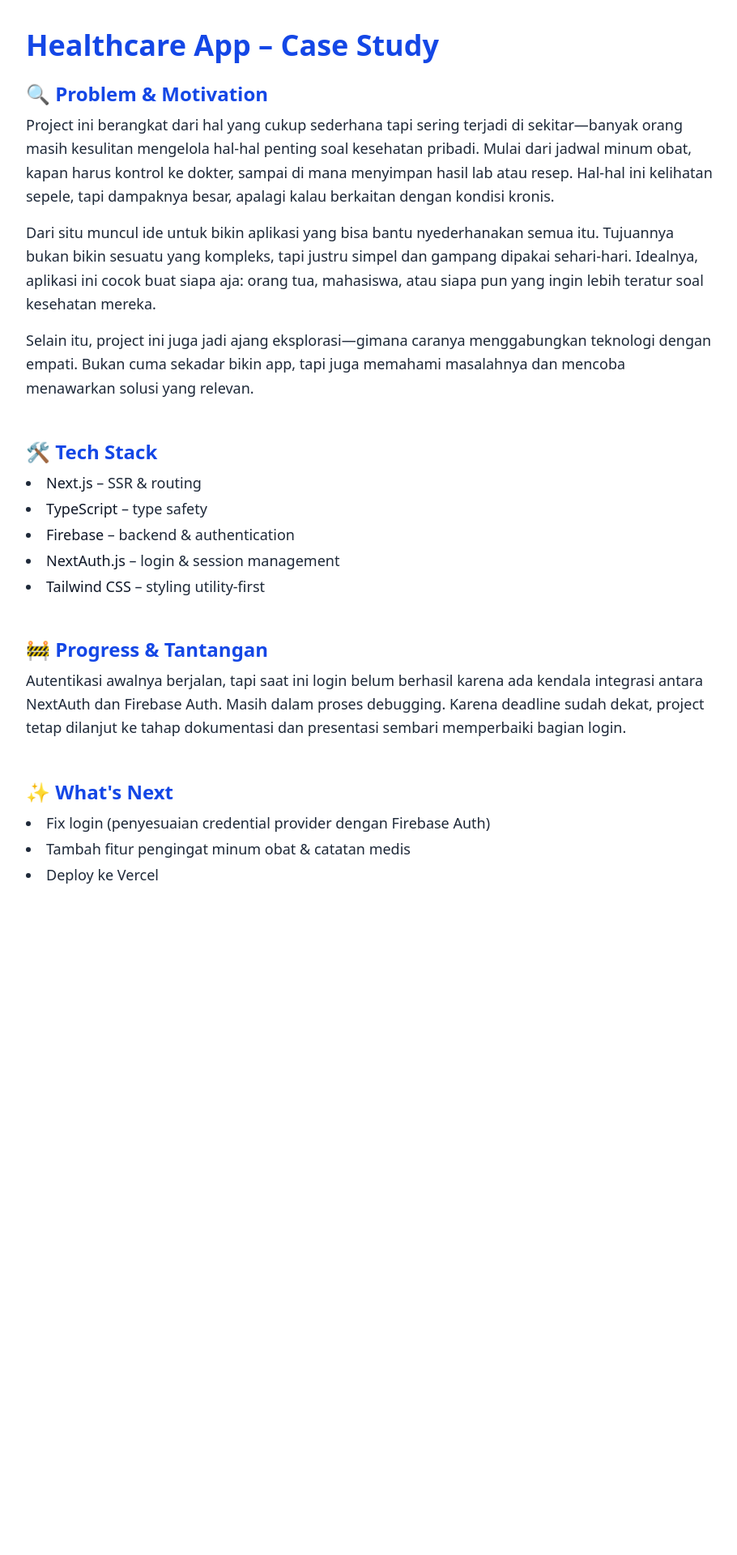
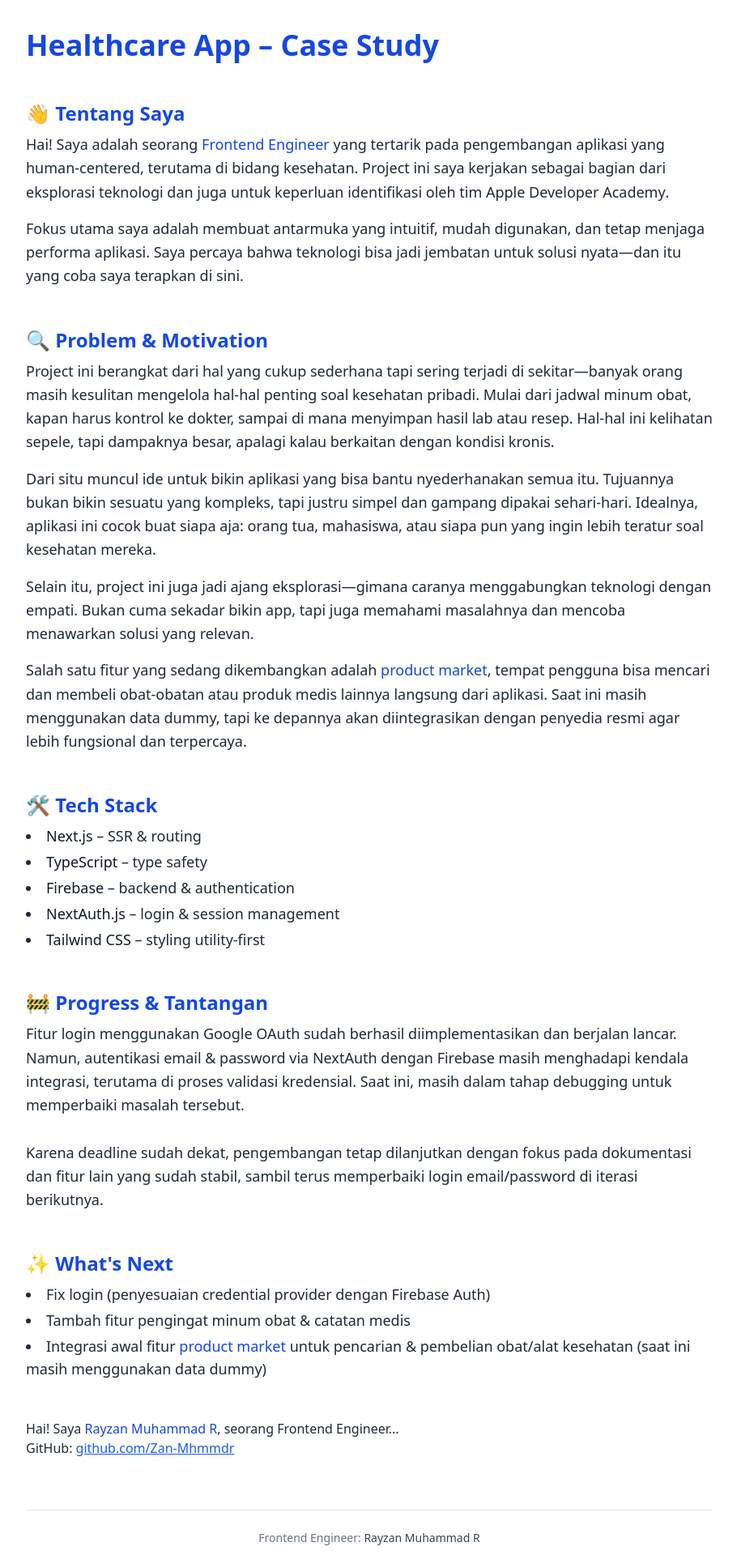
Before and after one commit to Zan-Mhmmdr/health-care-app, a Next.js app: page /about in a window 1280 px wide. Shown: the part 80-2000 px from the top of the page at 81% size, without its empty margins (184-1094 px from the left). Before the commit the page ends 1270 px from the top, so only its background shows below. Built offline with nearby package versions, Linux system fonts and the light colour scheme; no server answers.

Commit message:
ready to deploy at vercel

```diff
--- a/package.json
+++ b/package.json
@@ -12,6 +12,7 @@
     "@radix-ui/react-label": "^2.1.4",
     "@radix-ui/react-slot": "^1.2.0",
     "bcrypt": "^6.0.0",
+    "bcryptjs": "^3.0.2",
     "class-variance-authority": "^0.7.1",
     "clsx": "^2.1.1",
     "firebase": "^11.7.1",
--- a/src/app/about/page.tsx
+++ b/src/app/about/page.tsx
@@ -2,7 +2,22 @@
 export default function AboutThisProject() {
     return (
         <main className="max-w-4xl mx-auto px-6 py-12 text-gray-800">
-            <h1 className="text-4xl font-bold text-blue-700 mb-6">Healthcare App – Case Study</h1>
+            <h1 className="text-4xl font-bold text-blue-700 mb-12">Healthcare App – Case Study</h1>
+
+            {/* Author Introduction */}
+            <section className="mb-12">
+                <h2 className="text-2xl font-semibold text-blue-700 mb-2">👋 Tentang Saya</h2>
+                <div className="space-y-4 text-lg leading-relaxed">
+                    <p>
+                        Hai! Saya adalah seorang <span className="font-medium text-blue-700">Frontend Engineer</span> yang tertarik pada pengembangan aplikasi yang human-centered, terutama di bidang kesehatan.
+                        Project ini saya kerjakan sebagai bagian dari eksplorasi teknologi dan juga untuk keperluan identifikasi oleh tim <span className="font-medium">Apple Developer Academy</span>.
+                    </p>
+                    <p>
+                        Fokus utama saya adalah membuat antarmuka yang intuitif, mudah digunakan, dan tetap menjaga performa aplikasi. Saya percaya bahwa teknologi bisa jadi jembatan untuk solusi nyata—dan itu yang coba saya terapkan di sini.
+                    </p>
+                </div>
+            </section>
+
 
             {/* Problem & Motivation */}
             <section className="mb-12">
@@ -23,6 +38,11 @@ export default function AboutThisProject() {
                         Selain itu, project ini juga jadi ajang eksplorasi—gimana caranya menggabungkan teknologi dengan empati. Bukan cuma
                         sekadar bikin app, tapi juga memahami masalahnya dan mencoba menawarkan solusi yang relevan.
                     </p>
+                    <p>
+                        Salah satu fitur yang sedang dikembangkan adalah <span className="font-medium text-blue-700">product market</span>,
+                        tempat pengguna bisa mencari dan membeli obat-obatan atau produk medis lainnya langsung dari aplikasi. Saat ini
+                        masih menggunakan data dummy, tapi ke depannya akan diintegrasikan dengan penyedia resmi agar lebih fungsional dan terpercaya.
+                    </p>
                 </div>
             </section>
 
@@ -39,14 +59,19 @@ export default function AboutThisProject() {
             </section>
 
             {/* Progress & Challenges */}
-            <section className="mb-12">
+            <section id="progress-challenges" className="mb-12">
                 <h2 className="text-2xl font-semibold text-blue-700 mb-2">🚧 Progress & Tantangan</h2>
+
+                {/* Catatan deadline & fokus pengembangan */}
                 <p className="text-lg leading-relaxed">
-                    Autentikasi awalnya berjalan, tapi saat ini login belum berhasil karena ada kendala integrasi antara NextAuth dan
-                    Firebase Auth. Masih dalam proses debugging. Karena deadline sudah dekat, project tetap dilanjut ke tahap dokumentasi
-                    dan presentasi sembari memperbaiki bagian login.
+                    Fitur login menggunakan Google OAuth sudah berhasil diimplementasikan dan berjalan lancar. Namun, autentikasi email & password via NextAuth dengan Firebase masih menghadapi kendala integrasi, terutama di proses validasi kredensial. Saat ini, masih dalam tahap debugging untuk memperbaiki masalah tersebut.
+                    <br /><br />
+
+                    {/* Fokus pengembangan menjelang deadline */}
+                    Karena deadline sudah dekat, pengembangan tetap dilanjutkan dengan fokus pada dokumentasi dan fitur lain yang sudah stabil, sambil terus memperbaiki login email/password di iterasi berikutnya.
                 </p>
             </section>
+
 
             {/* What's Next */}
             <section className="mb-12">
@@ -54,9 +79,27 @@ export default function AboutThisProject() {
                 <ul className="list-disc list-inside space-y-1 text-lg">
                     <li>Fix login (penyesuaian credential provider dengan Firebase Auth)</li>
                     <li>Tambah fitur pengingat minum obat & catatan medis</li>
-                    <li>Deploy ke Vercel</li>
+                    <li>Integrasi awal fitur <span className="font-medium text-blue-700">product market</span> untuk pencarian & pembelian obat/alat kesehatan (saat ini masih menggunakan data dummy)</li>
                 </ul>
             </section>
+
+
+            <p>
+                Hai! Saya <span className="font-medium text-blue-700">Rayzan Muhammad R</span>, seorang Frontend Engineer...
+            </p>
+            <p>
+                GitHub: <a href="https://github.com/Zan-Mhmmdr" className="text-blue-600 underline">github.com/Zan-Mhmmdr</a>
+            </p>
+
+
+            {/* Credits */}
+            <section className="mt-16 border-t pt-6 text-sm text-gray-500 text-center">
+                <p>Frontend Engineer: <span className="font-medium text-gray-700">Rayzan Muhammad R</span></p>
+
+            </section>
+
         </main>
+
+
     );
 }
--- a/src/app/api/auth/[...nextauth]/route.ts
+++ b/src/app/api/auth/[...nextauth]/route.ts
@@ -18,29 +18,31 @@ const authOptions: NextAuthOptions = {
                 password: { label: "Password", type: "password" },
             },
             async authorize(credentials) {
-                try {
+                console.log('Credentials:', credentials);
                 if (!credentials?.email || !credentials?.password) {
+                    console.log('No credentials provided');
                     return null;
                 }
 
                 const user = await login({ email: credentials.email });
+                console.log('User:', user);
+
                 if (!user) return null;
 
-                    const isValid = await compare(credentials.password, user.password);
-                    if (!isValid) return null;
+                // Bypass dulu untuk testing:
+                const isValid = credentials.password === user.password;
 
-                    // return only necessary fields
+                if (!isValid) {
+                    console.log('Password not match');
+                    return null;
+                }
+
                 return {
                     id: user.id,
                     name: user.name,
                     email: user.email,
                     role: user.role,
                 };
-
-                } catch (err) {
-                    console.error("❌ ERROR in authorize():", err);
-                    return null;
-                }
             }
 
 
--- a/src/app/page.tsx
+++ b/src/app/page.tsx
@@ -1,6 +1,7 @@
 // app/page.tsx
 import React from 'react';
 import Head from 'next/head';
+import Link from 'next/link';
 
 const Button = ({
   children,
@@ -41,12 +42,20 @@ export default function Home() {
             Your trusted partner in managing your health and wellness with ease and confidence.
           </p>
           <div className="flex flex-wrap gap-4 justify-center">
-            <Button variant="primary" type="button">
+            <Link
+              href="/appointments"
+              className="inline-block px-6 py-3 bg-blue-700 text-white font-semibold rounded-md hover:bg-blue-800 focus:outline-none focus:ring-2 focus:ring-blue-600 focus:ring-offset-2 transition"
+              type="button"
+            >
               Book Appointment
-            </Button>
-            <Button variant="outline" type="button">
+            </Link>
+            <Link
+              href="/about#progress-challenges"
+               className="inline-block px-6 py-3 bg-slate-200 text-blue-700 font-semibold rounded-md hover:bg-slate-300 focus:outline-none focus:ring-2 focus:ring-blue-600 focus:ring-offset-2 transition"
+              type="button"
+            >
               Learn More
-            </Button>
+            </Link>
           </div>
         </div>
       </main>
--- a/src/lib/firebase/service.ts
+++ b/src/lib/firebase/service.ts
@@ -83,12 +83,20 @@ export const login = async (data: { email: string; password: string }) => {
         const userDoc = snapshot.docs[0];
         const user = userDoc.data();
 
+        console.log("User data:", user);  // Tambahkan ini untuk debug
+
+        // pastikan password ada dan tipe string
+        if (!user.password || typeof user.password !== 'string') {
+            console.log("User password missing or invalid");
+            return null;
+        }
+
         const passwordMatch = await bcrypt.compare(data.password, user.password);
         if (!passwordMatch) return null;
 
         return {
             id: userDoc.id,
-            ...user
+            ...user,
         };
     } catch (err) {
         console.error("🔥 Firestore login error:", err);
```
Also changed, not shown: 2 other files (tests, documents, lock files or other folders). Lines whose indentation alone changed are shown as unchanged.
